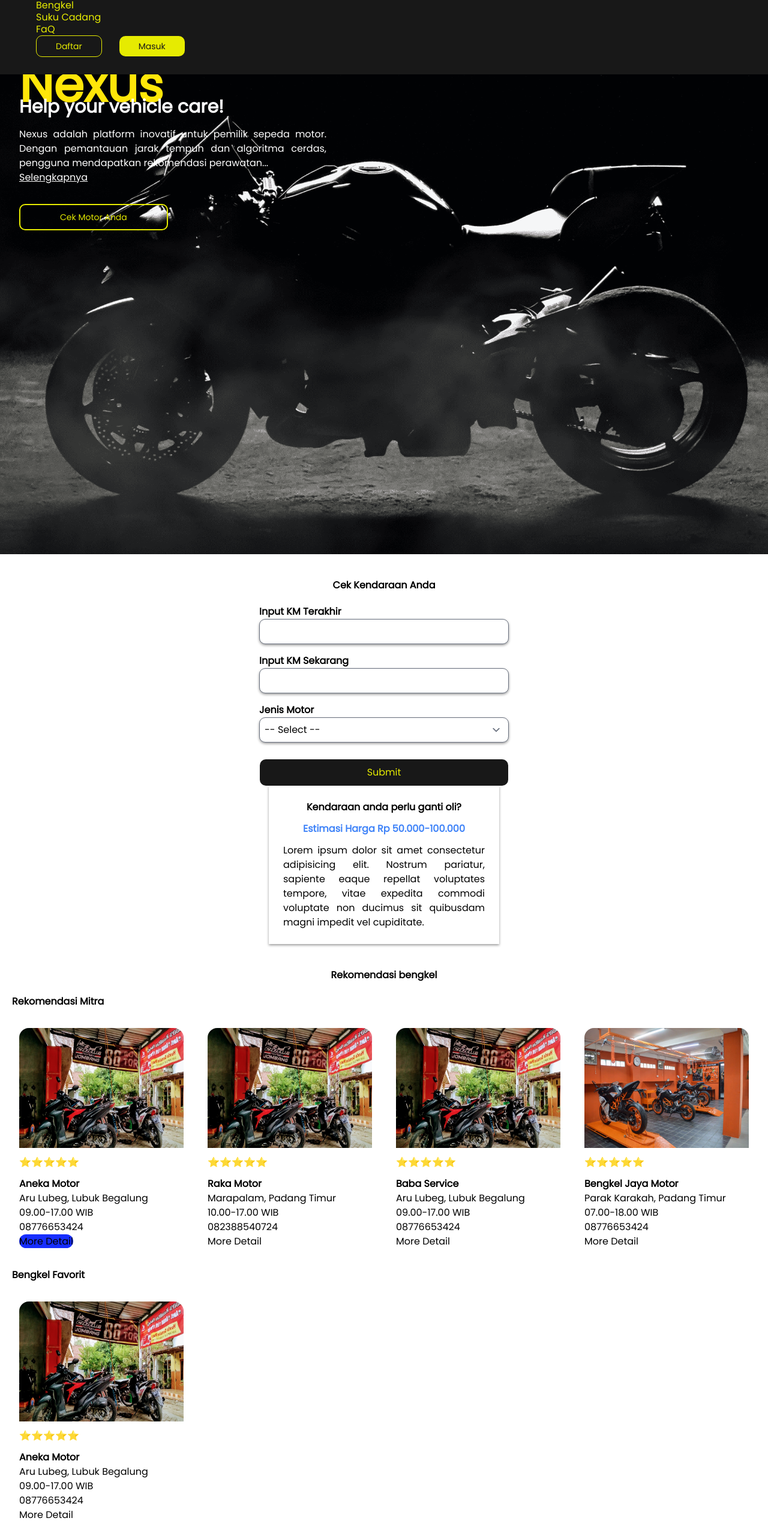
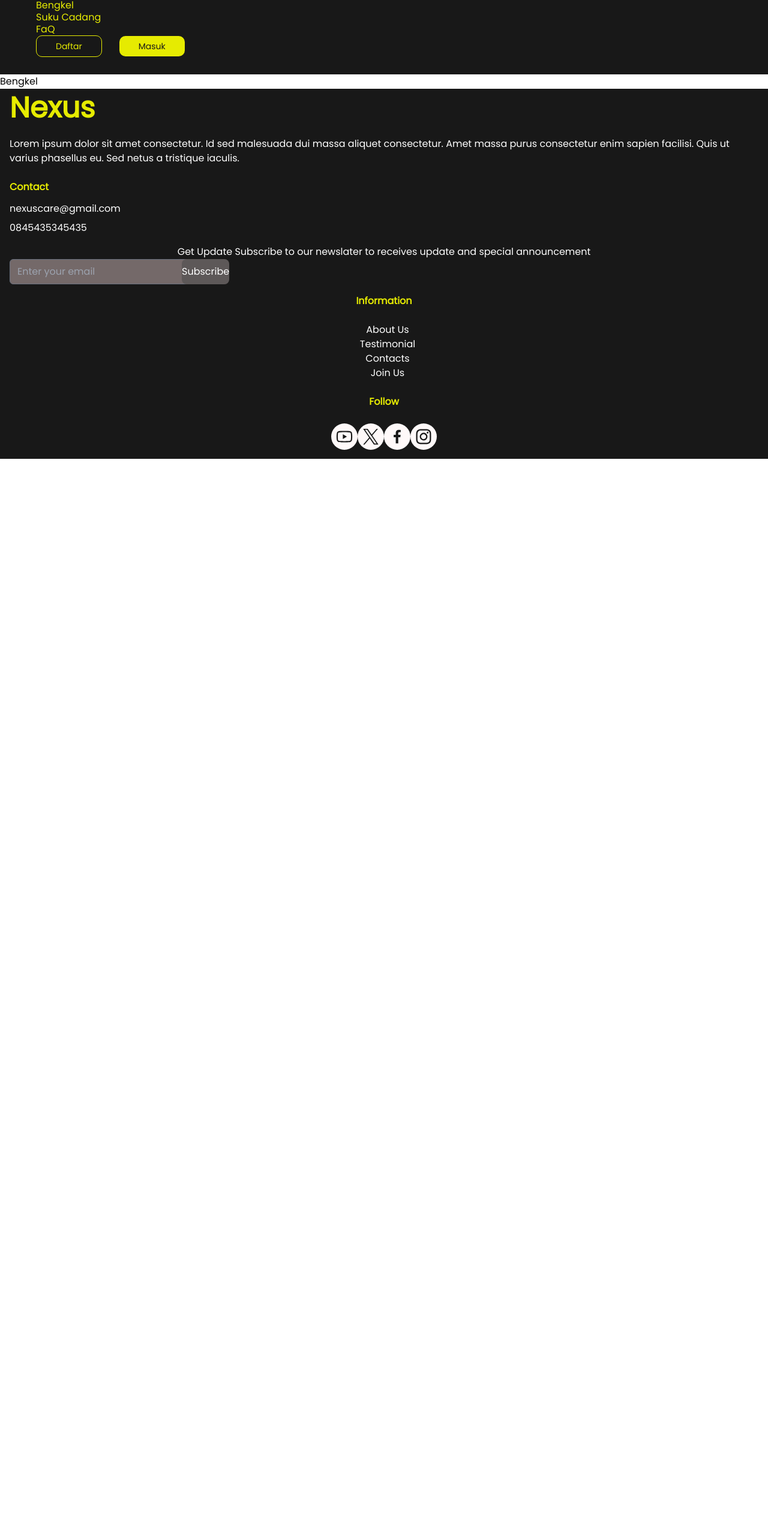
Before and after one commit to jimmywiraarbaa/capy-project, a React (Vite) app: page /bengkel in a window 1280 px wide. Shown: the part 82-2648 px from the top of the page at 60% size. After the commit the page ends 847 px from the top, so only its background shows below. Built offline with nearby package versions, Linux system fonts and the light colour scheme.

Commit message:
pembuatan struktur route

```diff
--- a/src/App.jsx
+++ b/src/App.jsx
@@ -1,20 +1,23 @@
 // import { useState } from 'react'
-import "./App.css";
-import NavBar from "./components/NavBar/NavBar";
-import Header from "./components/Header/Header";
-import Cek from "./components/CekKendaraan/CekKendaraan";
-import RekomendasiBengkel from "./components/RekomendasiBengkel/RekomendasiBengkel";
-import SukuCadang from "./components/SukuCadang/SukuCadang";
-import Footer from "./components/Footer/Footer";
+// import NavBar from "./components/NavBar/NavBar";
+// import Header from "./components/Header/Header";
+// import Cek from "./components/CekKendaraan/CekKendaraan";
+// import RekomendasiBengkel from "./components/RekomendasiBengkel/RekomendasiBengkel";
+// import SukuCadang from "./components/SukuCadang/SukuCadang";
+// import Footer from "./components/Footer/Footer";
+import { BrowserRouter as Router, Routes, Route } from 'react-router-dom';
+import Home from "./pages/Home";
+import Bengkel from "./pages/Bengkel";
+
 function App() {
   return (
     <>
-      <NavBar />
-      <Header />
-      <Cek />
-      <RekomendasiBengkel />
-      <SukuCadang />
-      <Footer />
+      <Router>
+        <Routes>
+          <Route path='/' element={<Home />} />
+          <Route path='/bengkel' element={<Bengkel />} />
+        </Routes>
+      </Router>
     </>
   );
 }
--- a/src/components/RekomendasiBengkel/RekomendasiBengkel.jsx
+++ b/src/components/RekomendasiBengkel/RekomendasiBengkel.jsx
@@ -1,4 +1,5 @@
 // import React from 'react'
+// import { Link } from "react-router-dom";
 
 function RekomendasiBengkel() {
   return (
@@ -33,8 +34,8 @@ function RekomendasiBengkel() {
               </p>
               <div className="content-end">
                 <a
-                  href="#"
-                  className=""
+                  to="/gallery"
+                  className="text-white px-5 py-2"
                   style={{ borderRadius: "20px", alignItems: "right", backgroundColor: "#172EFE" }}
                 >
                   More Detail
--- /dev/null
+++ b/src/pages/Bengkel.jsx
@@ -0,0 +1,40 @@
+// import React from 'react'
+import NavBar from '../components/NavBar/NavBar';
+import Footer from '../components/Footer/Footer'
+
+function Bengkel() {
+    return (
+        <div>
+            <NavBar />
+            <h1>Bengkel</h1>
+            {/* disini kita buat semua kodingan tampilan */}
+            {/* disini kita buat semua kodingan tampilan */}
+            {/* disini kita buat semua kodingan tampilan */}
+            {/* disini kita buat semua kodingan tampilan */}
+            {/* disini kita buat semua kodingan tampilan */}
+            {/* disini kita buat semua kodingan tampilan */}
+            {/* disini kita buat semua kodingan tampilan */}
+            {/* disini kita buat semua kodingan tampilan */}
+            {/* disini kita buat semua kodingan tampilan */}
+            {/* disini kita buat semua kodingan tampilan */}
+            {/* disini kita buat semua kodingan tampilan */}
+            {/* disini kita buat semua kodingan tampilan */}
+            {/* disini kita buat semua kodingan tampilan */}
+            {/* disini kita buat semua kodingan tampilan */}
+            {/* disini kita buat semua kodingan tampilan */}
+            {/* disini kita buat semua kodingan tampilan */}
+            {/* disini kita buat semua kodingan tampilan */}
+            {/* disini kita buat semua kodingan tampilan */}
+            {/* disini kita buat semua kodingan tampilan */}
+            {/* disini kita buat semua kodingan tampilan */}
+            {/* disini kita buat semua kodingan tampilan */}
+            {/* disini kita buat semua kodingan tampilan */}
+            {/* disini kita buat semua kodingan tampilan */}
+            {/* disini kita buat semua kodingan tampilan */}
+            {/* disini kita buat semua kodingan tampilan */}
+            <Footer />
+        </div>
+    )
+}
+
+export default Bengkel
--- /dev/null
+++ b/src/pages/Home.jsx
@@ -0,0 +1,19 @@
+// import React from 'react'
+import NavBar from '../components/NavBar/NavBar';
+import Header from '../components/Header/Header';
+import CekKendaraan from '../components/CekKendaraan/CekKendaraan';
+import Rekomendasi from '../components/RekomendasiBengkel/RekomendasiBengkel'
+import Footer from '../components/Footer/Footer'
+function Home() {
+    return (
+        <div>
+            <NavBar />
+            <Header />
+            <CekKendaraan />
+            <Rekomendasi />
+            <Footer />
+        </div>
+    )
+}
+
+export default Home
```
Also changed, not shown: src/pages/Gallery.jsx (deleted, +0 -9 lines), src/App.css (deleted).
